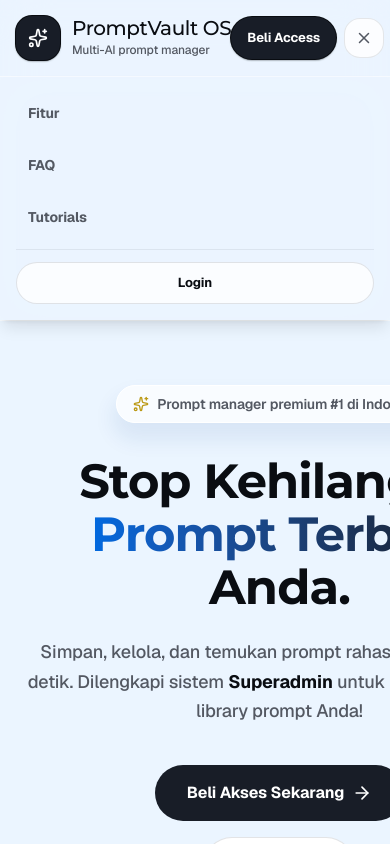
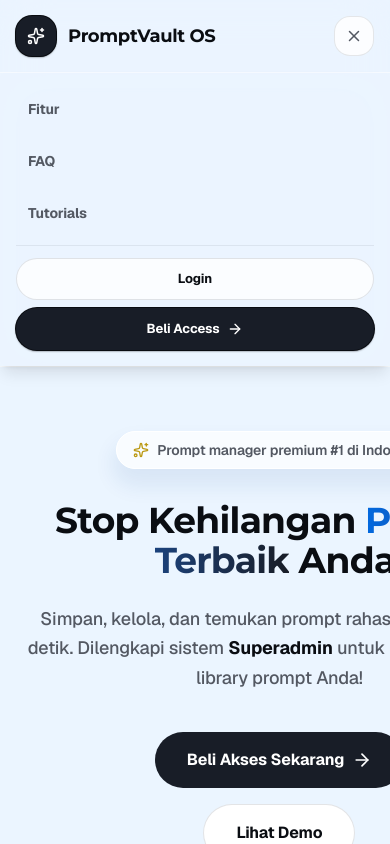
Before and after one commit to yogiefani/Prompt-Web, a Next.js app: page / in a window 390 px wide. Both pictures are taken after a click on the button 364 px from the left and 38 px from the top of the page. Shown: the top 844 px of the page. Built offline with nearby package versions, Linux system fonts and the light colour scheme; no server answers; the database is empty.

Commit message:
fix: resolve mobile layout horizontal scroll, heading clipping, and header nav overlapping

```diff
--- a/src/app/globals.css
+++ b/src/app/globals.css
@@ -551,3 +551,13 @@
 phantom-ui[loading] button, phantom-ui[loading] [role="button"] {
   opacity: 0 !important;
 }
+
+.hero-rotate-card {
+  transform: none;
+}
+
+@media (min-width: 1024px) {
+  .hero-rotate-card {
+    transform: rotateY(-5deg) rotateX(5deg);
+  }
+}
--- a/src/app/layout.tsx
+++ b/src/app/layout.tsx
@@ -32,7 +32,7 @@
       className={`${geistSans.variable} ${aeonikFallback.variable} h-full antialiased`}
       data-scroll-behavior="smooth"
     >
-      <body className="min-h-full">
+      <body className="min-h-full overflow-x-hidden">
         <PhantomUIProvider />
         <MotionProvider>{children}</MotionProvider>
       </body>
--- a/src/components/brand-mark.tsx
+++ b/src/components/brand-mark.tsx
@@ -3,14 +3,14 @@
 export function BrandMark() {
   return (
     <div className="flex items-center gap-3">
-      <div className="flex h-11 w-11 items-center justify-center rounded-2xl bg-[var(--color-midnight-ink)] text-white shadow-[var(--shadow-subtle)]">
-        <Sparkles className="h-5 w-5" aria-hidden="true" />
+      <div className="flex h-10 w-10 sm:h-11 sm:w-11 items-center justify-center rounded-2xl bg-[var(--color-midnight-ink)] text-white shadow-[var(--shadow-subtle)]">
+        <Sparkles className="h-4.5 w-4.5 sm:h-5 sm:w-5" aria-hidden="true" />
       </div>
       <div>
-        <p className="font-aeonik text-[20px] leading-none tracking-[-0.02em] text-[var(--color-obsidian)]">
+        <p className="font-aeonik text-lg sm:text-[20px] leading-none tracking-[-0.02em] text-[var(--color-obsidian)] font-bold">
           PromptVault OS
         </p>
-        <p className="mt-1 text-xs font-medium tracking-[-0.01em] text-[var(--color-silver-pine)]">
+        <p className="mt-1 text-[10px] sm:text-xs font-medium tracking-[-0.01em] text-[var(--color-silver-pine)] hidden sm:block">
           Multi-AI prompt manager
         </p>
       </div>
--- a/src/components/landing-header.tsx
+++ b/src/components/landing-header.tsx
@@ -33,11 +33,8 @@
           </a>
         </div>
 
-        {/* Mobile Header Buttons */}
+        {/* Mobile Header Toggle Menu Button */}
         <div className="flex items-center gap-2 md:hidden">
-          <a href={productUrl} className="primary-button py-2 px-3 text-xs">
-            Beli Access
-          </a>
           <button
             onClick={() => setMobileMenuOpen(!mobileMenuOpen)}
             className="icon-button h-9 w-9 flex items-center justify-center p-0"
@@ -73,7 +70,7 @@
           >
             Tutorials
           </Link>
-          <div className="border-t border-[rgba(83,88,98,0.1)] pt-3">
+          <div className="border-t border-[rgba(83,88,98,0.1)] pt-3 flex flex-col gap-2">
             <Link
               href="/login"
               onClick={() => setMobileMenuOpen(false)}
@@ -81,6 +78,14 @@
             >
               Login
             </Link>
+            <a
+              href={productUrl}
+              onClick={() => setMobileMenuOpen(false)}
+              className="primary-button w-full justify-center py-3 text-sm font-bold"
+            >
+              Beli Access
+              <ArrowRight className="h-4 w-4" aria-hidden="true" />
+            </a>
           </div>
         </div>
       )}
--- a/src/components/landing/hero-section.tsx
+++ b/src/components/landing/hero-section.tsx
@@ -17,7 +17,7 @@
           Prompt manager premium #1 di Indonesia
         </div>
 
-        <h1 className="font-aeonik text-5xl font-bold leading-[1.1] tracking-[-0.02em] text-[var(--color-obsidian)] sm:text-6xl lg:text-[4.5rem]">
+        <h1 className="font-aeonik text-4xl font-bold leading-[1.1] tracking-[-0.02em] text-[var(--color-obsidian)] sm:text-6xl lg:text-[4.5rem]">
           Stop Kehilangan <br className="hidden lg:block"/>
           <span className="text-transparent bg-clip-text bg-gradient-to-r from-[var(--color-electric-blue)] to-[var(--color-midnight-ink)]">Prompt Terbaik</span> Anda.
         </h1>
@@ -61,7 +61,7 @@
 
       <ScaleIn id="library" className="relative w-full" delay={0.12}>
         <div style={{ perspective: "1000px" }}>
-          <div className="rounded-[32px] bg-white p-3 shadow-2xl transition-transform duration-700 hover:rotate-x-0 hover:rotate-y-0" style={{ transform: "rotateY(-5deg) rotateX(5deg)" }}>
+          <div className="hero-rotate-card rounded-[32px] bg-white p-3 shadow-2xl transition-transform duration-700 hover:rotate-x-0 hover:rotate-y-0">
             <div className="rounded-[28px] border border-[rgba(83,88,98,0.12)] bg-[var(--color-arctic-mist)] p-4 shadow-inner">
             <div className="flex flex-col gap-4 border-b border-[rgba(83,88,98,0.12)] pb-4 sm:flex-row sm:items-center sm:justify-between">
               <div>
```
